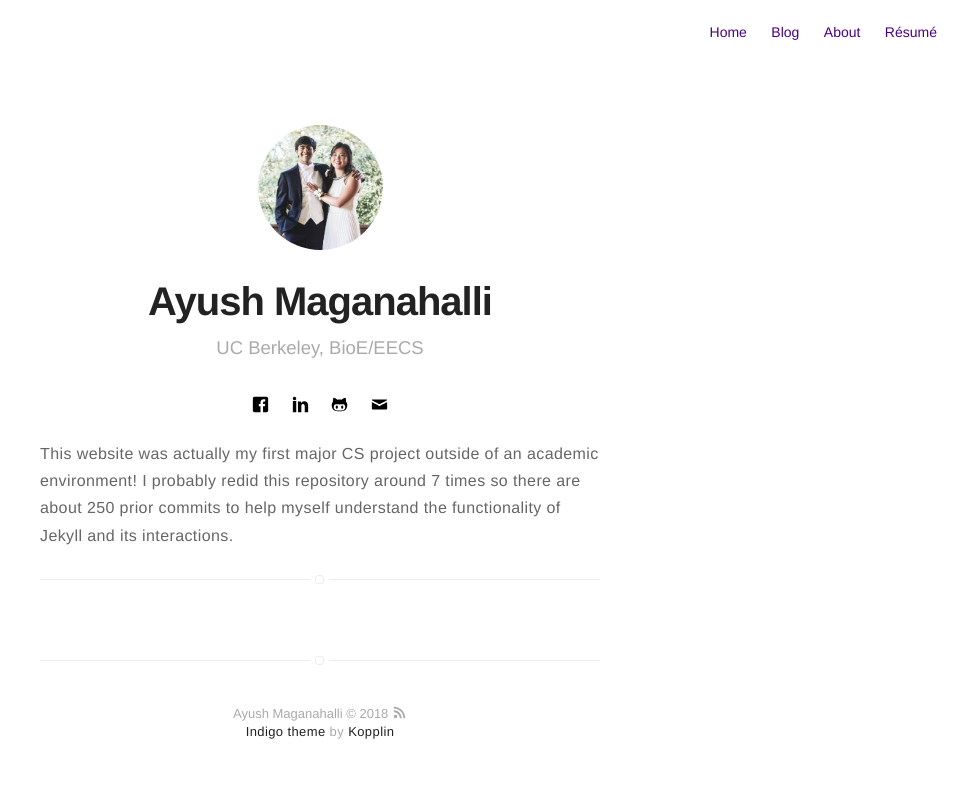
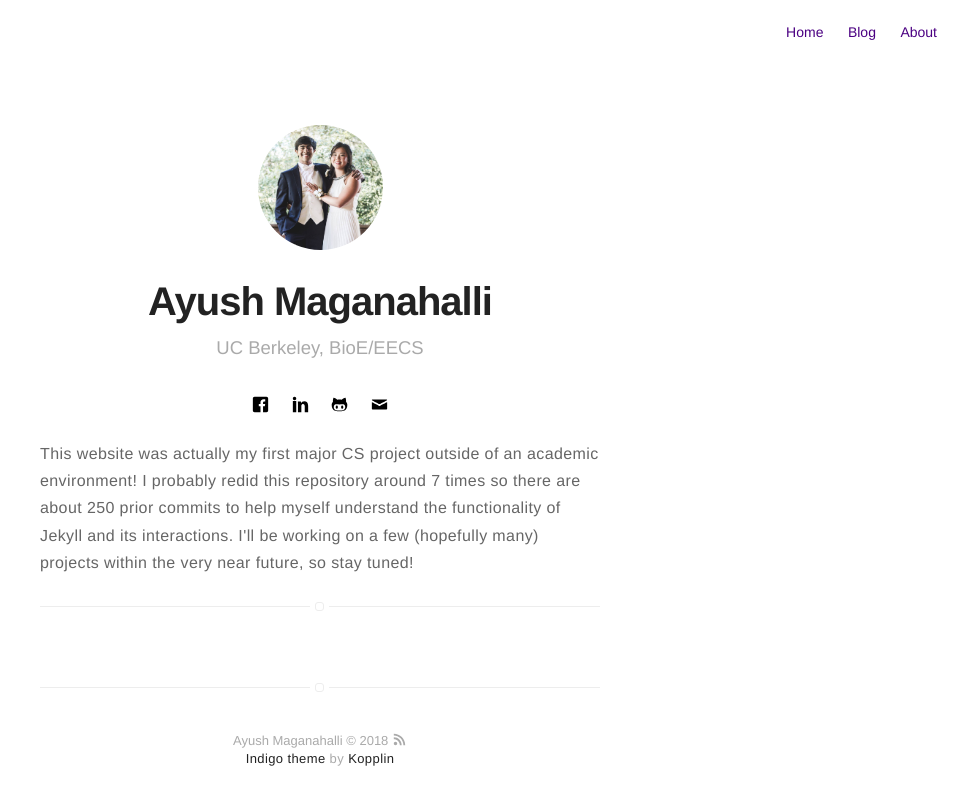
Before and after one commit to ayushsm/ayushsm-github.com, a Jekyll site: the page built from projects.html, in a window 1280 px wide. Shown: the top 805 px of the page, without its empty margins (320-1280 px from the left). Built offline with Jekyll 4.4.1, drawn with Linux system fonts in a browser that asks for light colours.

Commit message:
updates to website

```diff
--- a/_config.yml
+++ b/_config.yml
@@ -12,7 +12,7 @@ picture: assets/images/temp_profile.jpg
 
 # If you want to include your resume, set to true
 # and specify source (external or local).
-resume: true
+resume: false
 resume-external: false
 resume-url: https://google.com/?q=my+resume
 
--- a/projects.html
+++ b/projects.html
@@ -5,7 +5,8 @@ title: Projects
 <p>
 This website was actually my first major CS project outside of an academic environment!
 I probably redid this repository around 7 times so there are about 250 prior commits
-to help myself understand the functionality of Jekyll and its interactions.
+to help myself understand the functionality of Jekyll and its interactions. I'll be working
+on a few (hopefully many) projects within the very near future, so stay tuned!
 </p>
 
 <section class="list">
```
Also changed, not shown: _posts/2018-04-20-reading-list.markdown (added, +23 -0 lines), about.md (+1 -1 lines).
